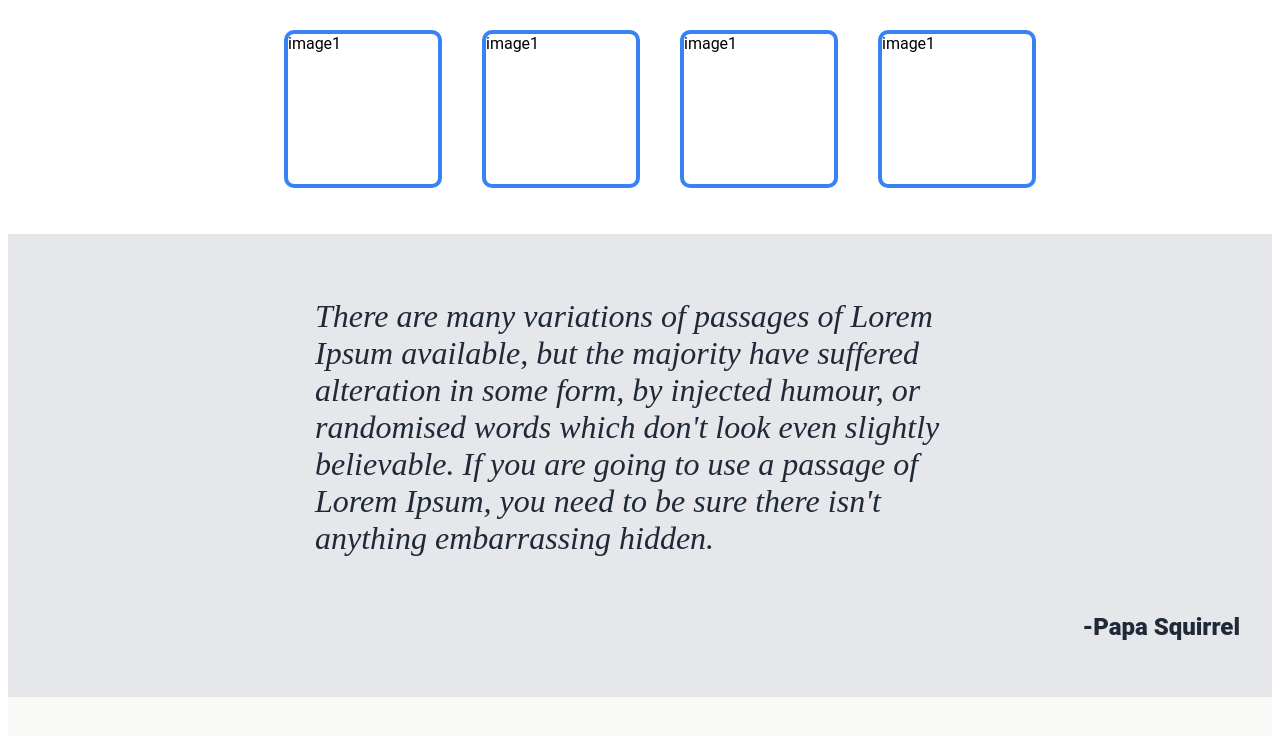
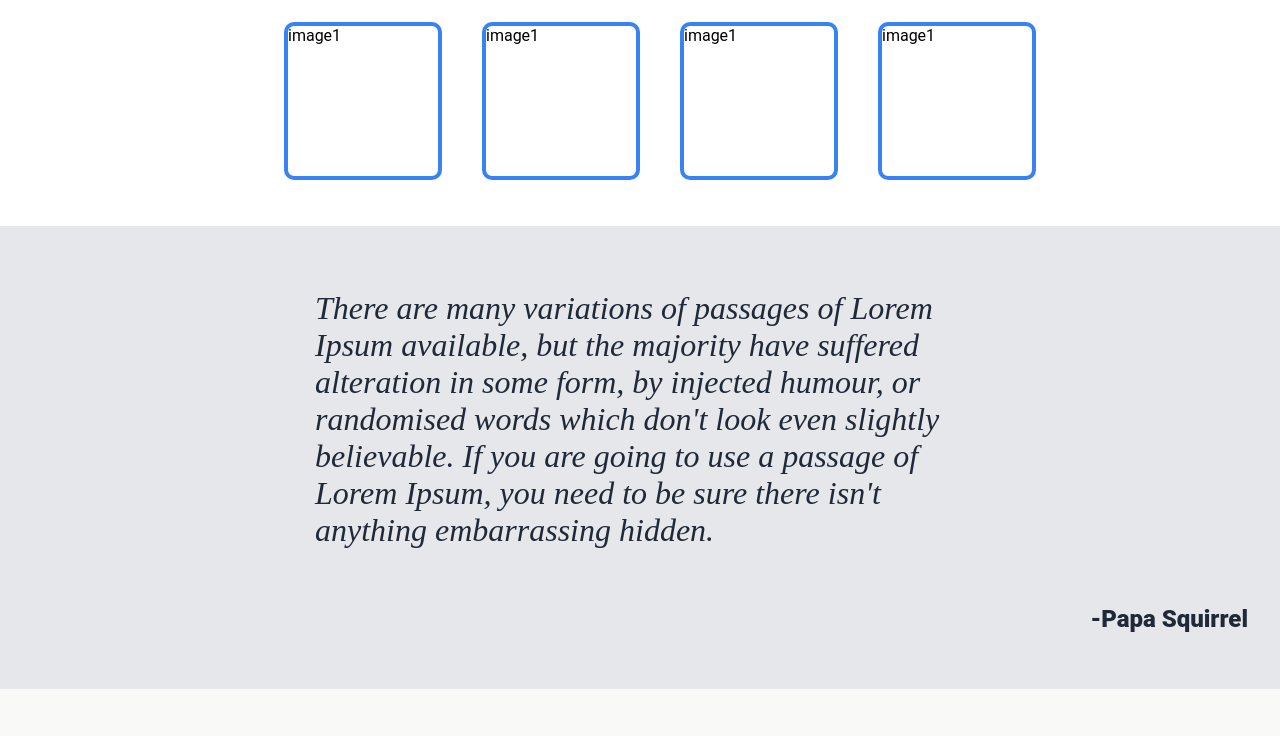
Before and after one commit to Nouha-A/Squirell-Landing-page, a plain HTML site: page index.html in a window 1280 px wide. Shown: the part 550-1286 px from the top of the page. Drawn offline with Linux system fonts and the light colour scheme.

Commit message:
Fix body margin

```diff
--- a/style.css
+++ b/style.css
@@ -1,6 +1,7 @@
 body {
     font-family: 'Roboto', sans-serif;
-    border: none;
+    margin: 0;
+    padding: 0;
      display: flex;
     flex-direction: column;
 }
```
